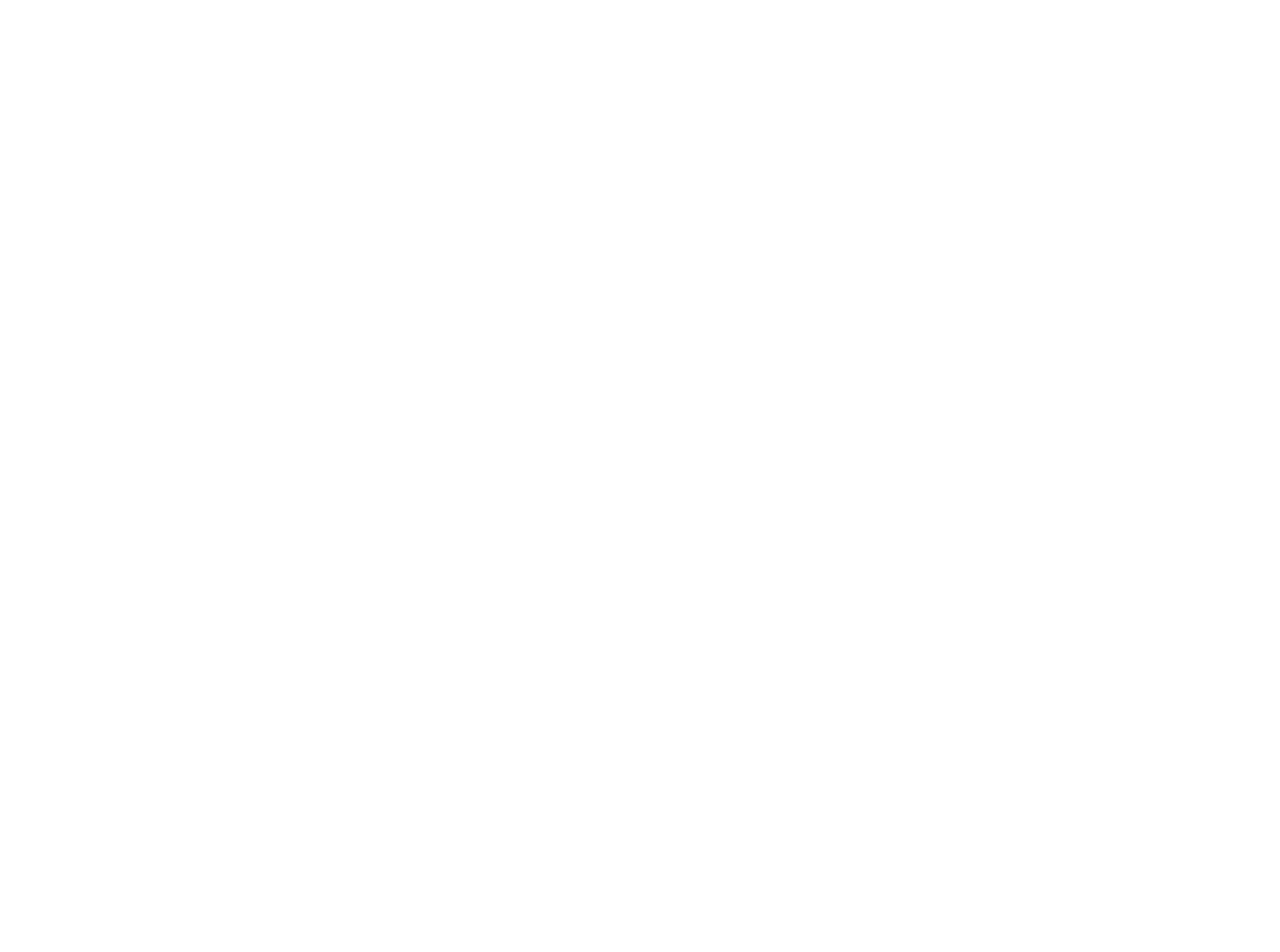
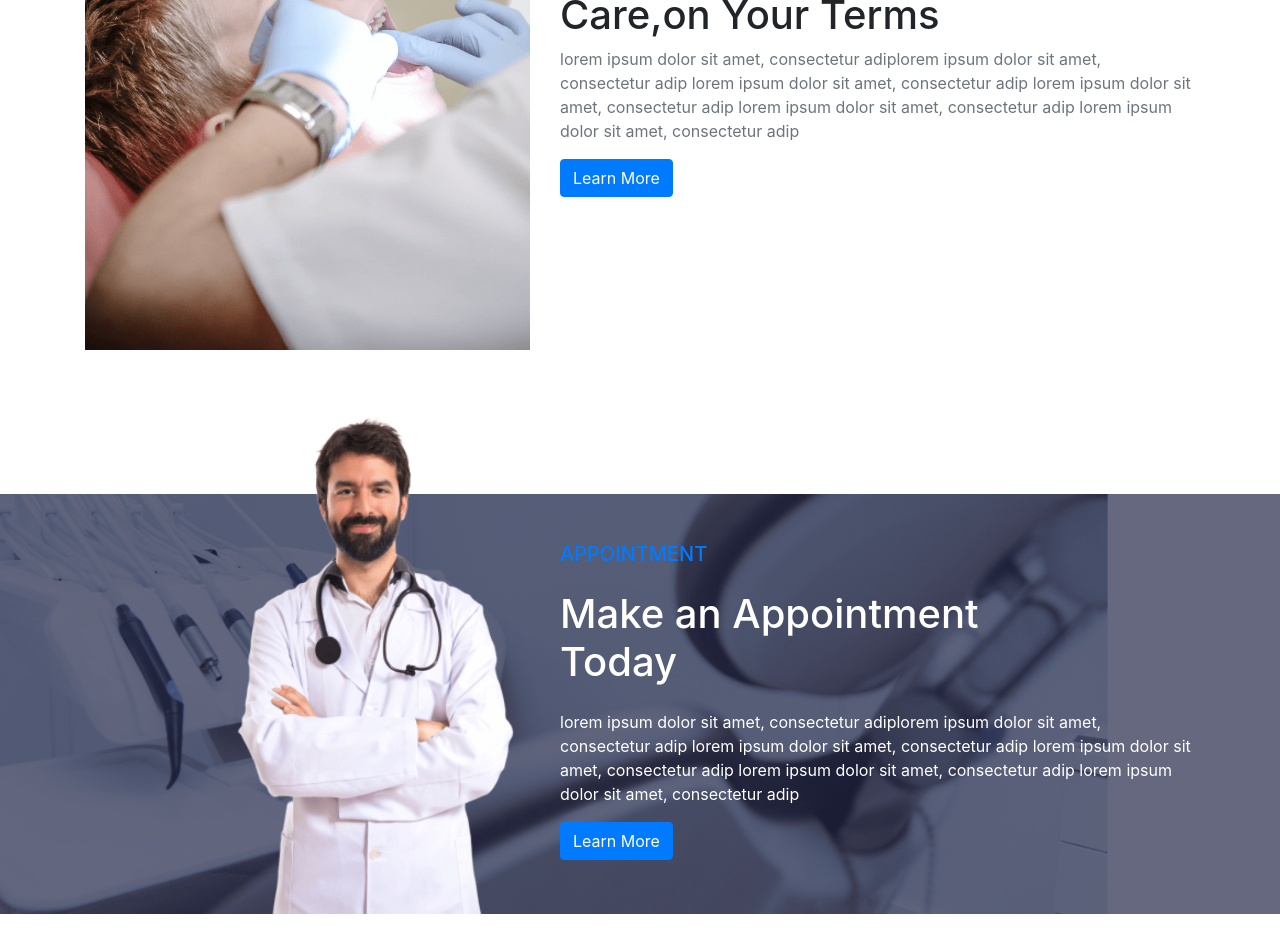
Before and after one commit to Tareq-dev/doctors-portal, a React (Create React App) app: page / in a window 1280 px wide. Shown: the part 1494-2446 px from the top of the page. Before the commit the page ends 1236 px from the top, so only its background shows below. Built offline with nearby package versions, Linux system fonts and the light colour scheme.

Commit message:
feature part and appoint section complete

```diff
--- /dev/null
+++ b/src/components/Feature/Feature.js
@@ -0,0 +1,24 @@
+import React from 'react';
+import treatment from '../../images/treatment.png';
+
+const Feature = () => {
+     return (
+        <section className="feature pb-0 pb-md-5 my-5">
+           <div className="container mb-5">
+               <div className="row mb-5">
+                 <div className="col-md-5 mb-4 m-md-0">
+                 <img className="img-fluid" src={treatment}alt="" />
+                 </div>
+                 <div className="col-md-7 align-self-center">
+                  <h1>Exceptional Dental <br/> Care,on Your Terms</h1>
+                  <p className="text-secondary">lorem ipsum dolor sit amet, consectetur adiplorem ipsum dolor sit amet, consectetur adip lorem ipsum dolor sit amet, consectetur adip lorem ipsum dolor sit amet, consectetur adip lorem ipsum dolor sit amet, consectetur adip lorem ipsum dolor sit amet, consectetur adip</p>
+                  <button className="btn btn-primary">Learn More</button>
+                 </div>
+               </div>
+           </div>
+        </section>
+
+     );
+};
+
+export default Feature;
--- a/src/components/Home/Home/Home.js
+++ b/src/components/Home/Home/Home.js
@@ -1,4 +1,6 @@
 import React from 'react';
+import Feature from '../../Feature/Feature';
+import MakeAppointment from '../../MakeAppointment/MakeAppointment';
 import Header from '../Header/Header';
 import Services from '../Services/Services';
 
@@ -7,6 +9,8 @@
           <div>
                <Header></Header>
                <Services></Services>
+               <Feature></Feature>
+               <MakeAppointment></MakeAppointment>
           </div>
      );
 };
--- /dev/null
+++ b/src/components/MakeAppointment/MakeAppointment.css
@@ -0,0 +1,24 @@
+.make-appointment {
+  background-image: url(../../images/appointment-bg.png);
+  background-repeat: no-repeat;
+  background-size: cover;
+  position: relative;
+  height: 420px;
+  width: 100%;
+  background-position: center center;
+}
+
+.make-appointment::before {
+  content: "";
+  display: block;
+  width: 100%;
+  height: 100%;
+  position: absolute;
+  background: rgb(36, 41, 73);
+  opacity: 0.7;
+  top: 0;
+}
+.make-appointment img {
+  height: 550px;
+  transform: translateY(-130px);
+}
--- /dev/null
+++ b/src/components/MakeAppointment/MakeAppointment.js
@@ -0,0 +1,25 @@
+import React from 'react';
+import './MakeAppointment.css'
+import doctor from '../../images/doctor.png';
+
+const MakeAppointment = () => {
+     return (
+          <section className="make-appointment">
+               <div className="container mb-5">
+                    <div className="row">
+                      <div className="col-md-5 d-none d-md-block">
+                           <img src={doctor} alt="" />
+                      </div>
+                      <div className="col-md-7 text-white py-5">
+                                <h5 className="text-primary text-uppercase">Appointment</h5>
+                                <h1 className="my-4"> Make an Appointment <br/> Today</h1>
+                                <p>lorem ipsum dolor sit amet, consectetur adiplorem ipsum dolor sit amet, consectetur adip lorem ipsum dolor sit amet, consectetur adip lorem ipsum dolor sit amet, consectetur adip lorem ipsum dolor sit amet, consectetur adip lorem ipsum dolor sit amet, consectetur adip</p>
+                          <button className="btn btn-primary">Learn More</button>
+                      </div>
+                   </div>
+                </div>
+          </section>
+     );
+};
+
+export default MakeAppointment;
```
